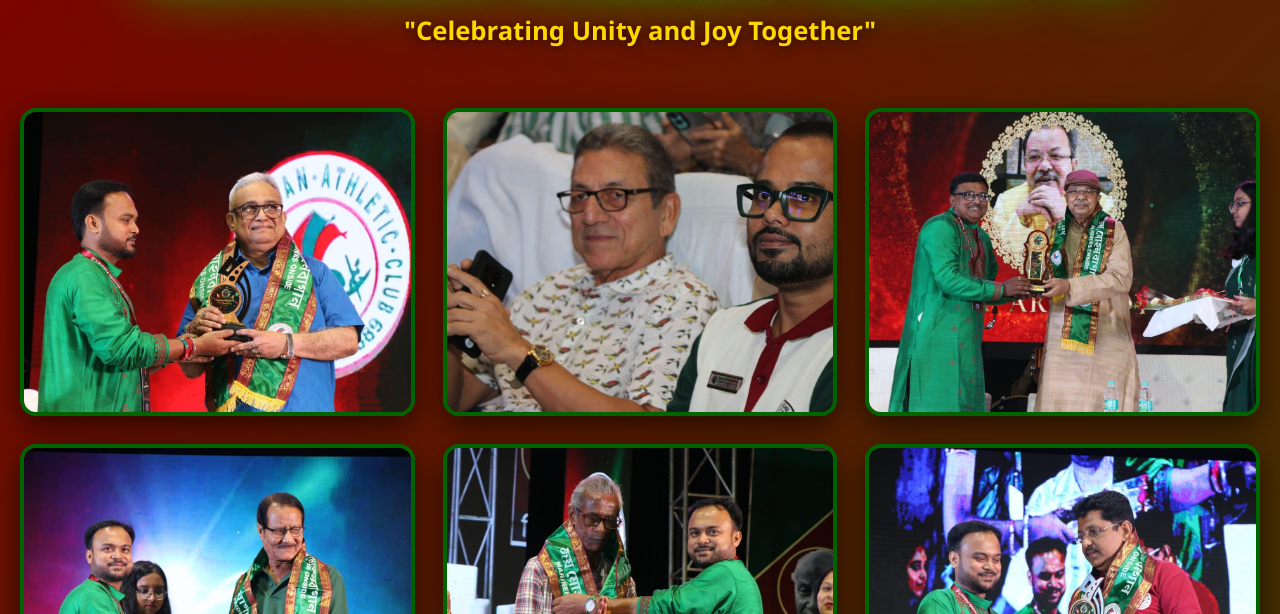
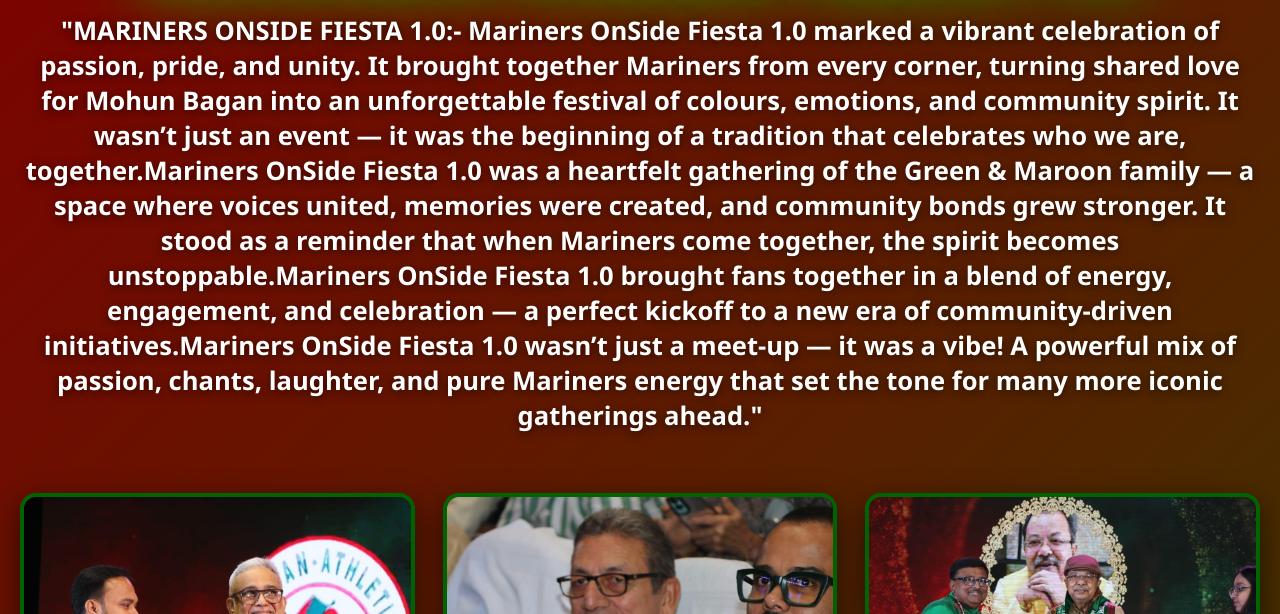
Before and after one commit to Kanakendu2827/MO-Website-1, a website: page agm.html in a window 1280 px wide. Shown: the part 186-800 px from the top of the page. Drawn offline with Linux system fonts and the light colour scheme.

Commit message:
Update agm.html

```diff
--- a/agm.html
+++ b/agm.html
@@ -38,7 +38,7 @@
     .subtitle {
       text-align: center;
       font-size: 1.6rem;
-      color: gold;
+      color: white;
       margin: 0 0 60px;
       font-weight: 600;
       text-shadow: 0 2px 10px rgba(0,0,0,0.6);
@@ -114,7 +114,20 @@
 
   <section class="gallery-section">
     <h1 class="main-title">MARINERS ONSIDE FIESTA 1.0</h1>
-    <h3 class="subtitle">"Celebrating Unity and Joy Together"</h3>
+    <h3 class="subtitle">"MARINERS ONSIDE FIESTA 1.0:-
+
+Mariners OnSide Fiesta 1.0 marked a vibrant celebration of passion, pride, and unity.
+It brought together Mariners from every corner, turning shared love for Mohun Bagan
+into an unforgettable festival of colours, emotions, and community spirit.
+It wasn’t just an event — it was the beginning of a tradition that celebrates who we are,
+together.Mariners OnSide Fiesta 1.0 was a heartfelt gathering of the Green & Maroon
+family — a space where voices united, memories were created, and community bonds
+grew stronger. It stood as a reminder that when Mariners come together, the spirit
+becomes unstoppable.Mariners OnSide Fiesta 1.0 brought fans together in a blend of
+energy, engagement, and celebration — a perfect kickoff to a new era of
+community-driven initiatives.Mariners OnSide Fiesta 1.0 wasn’t just a meet-up — it was
+a vibe! A powerful mix of passion, chants, laughter, and pure Mariners energy that set
+the tone for many more iconic gatherings ahead."</h3>
 
     <div class="gallery-grid">
 
```
